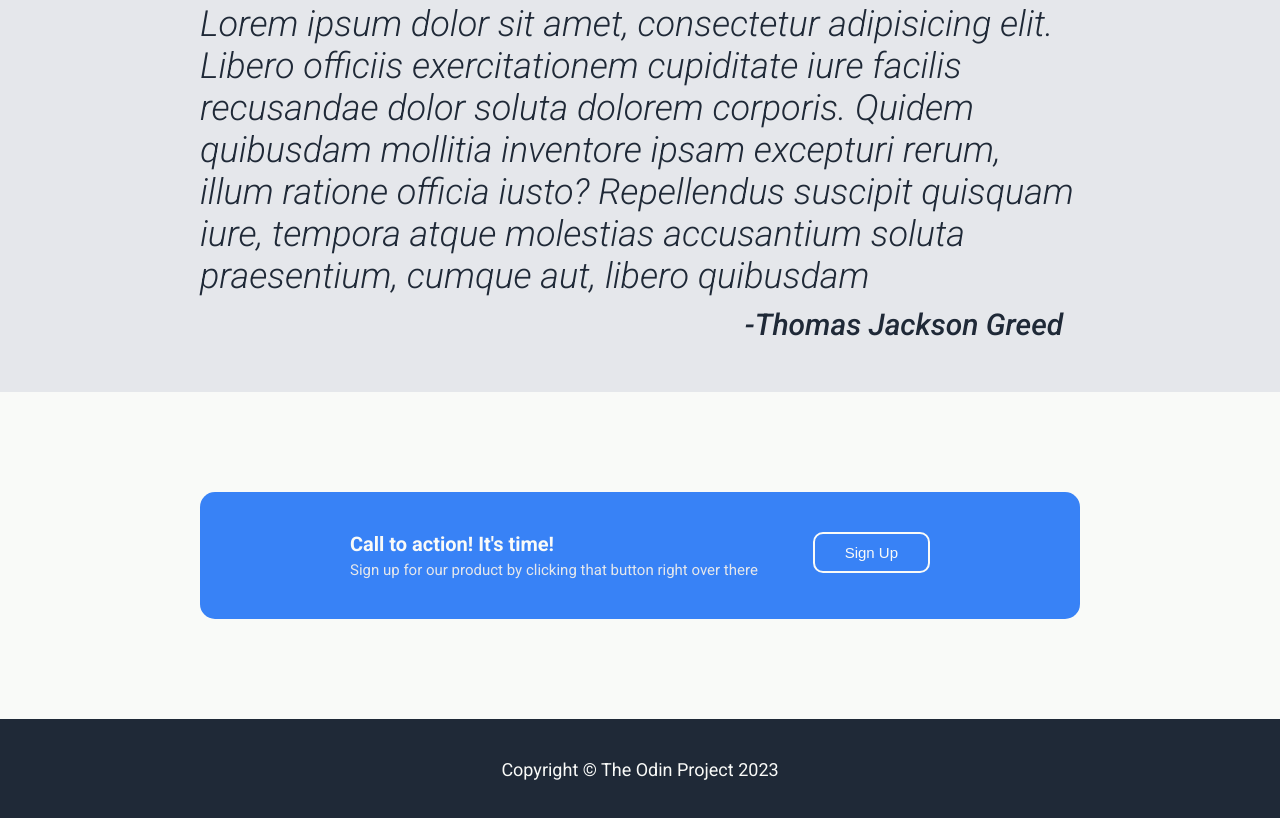
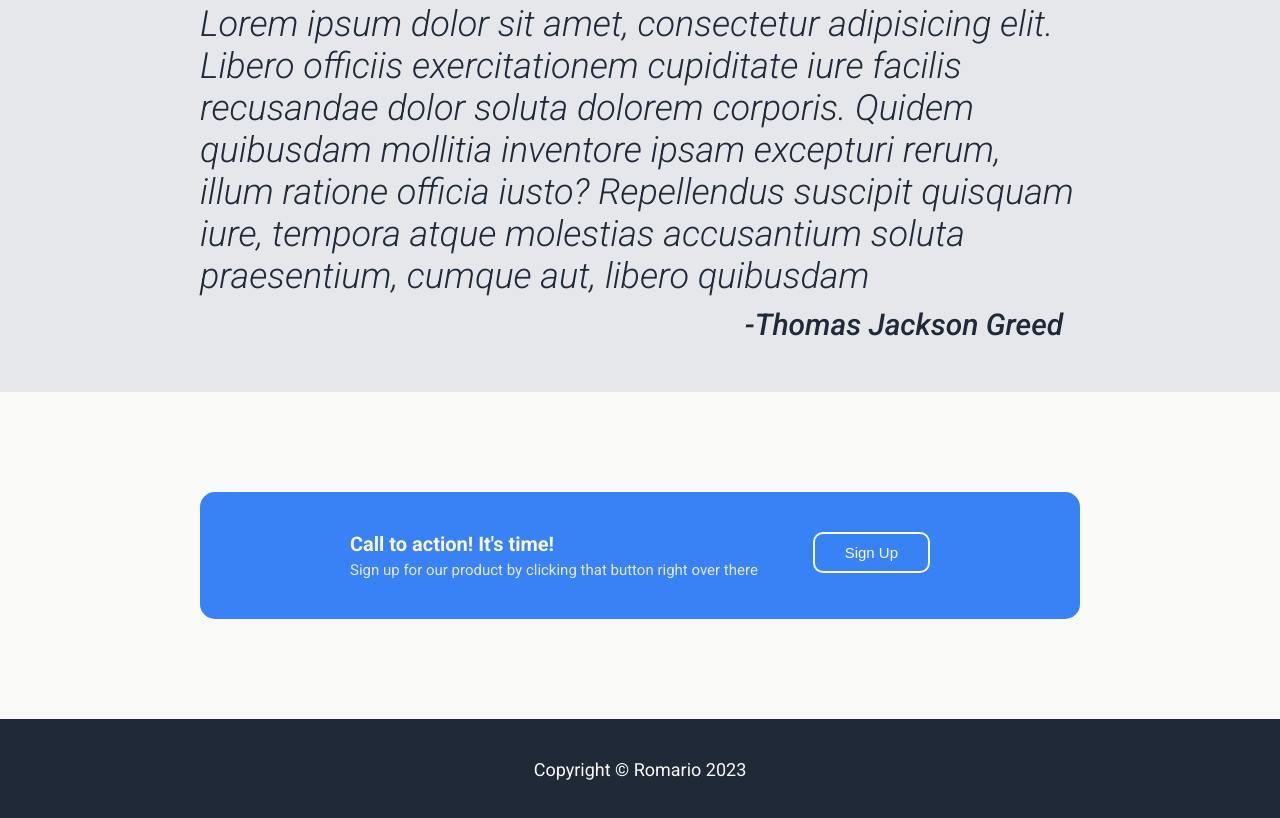
Before and after one commit to RomarioBishop/landing-page, a plain HTML site: page index.html in a window 1280 px wide. Shown: the part 1084-1902 px from the top of the page. Drawn offline with Linux system fonts and the light colour scheme.

Commit message:
changed copyright information

```diff
--- a/index.html
+++ b/index.html
@@ -114,7 +114,7 @@
         </main>
 
         <footer>
-            <p>Copyright © The Odin Project 2023</p>
+            <p>Copyright © Romario 2023</p>
         </footer>
 
     </div>
```
